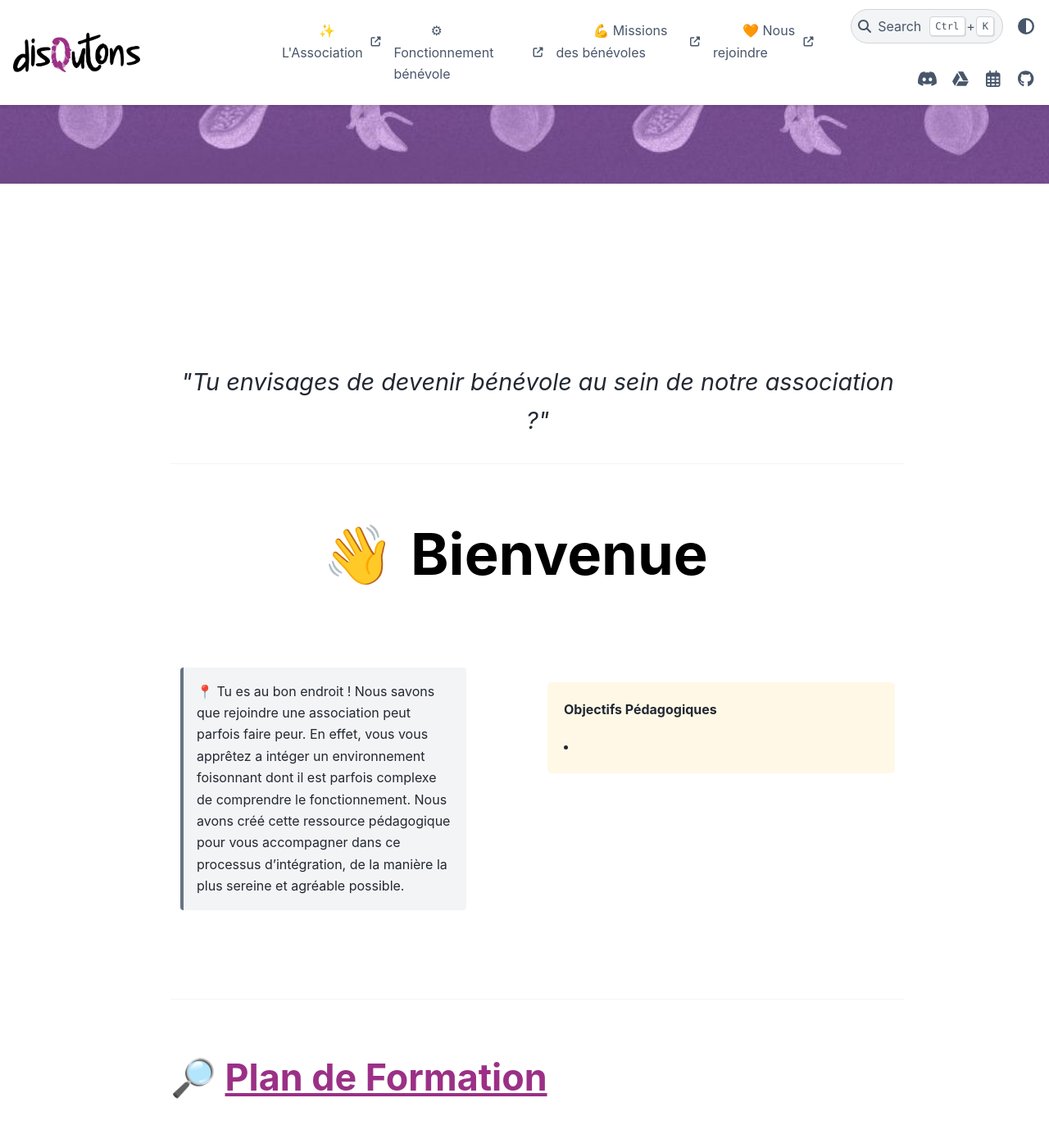
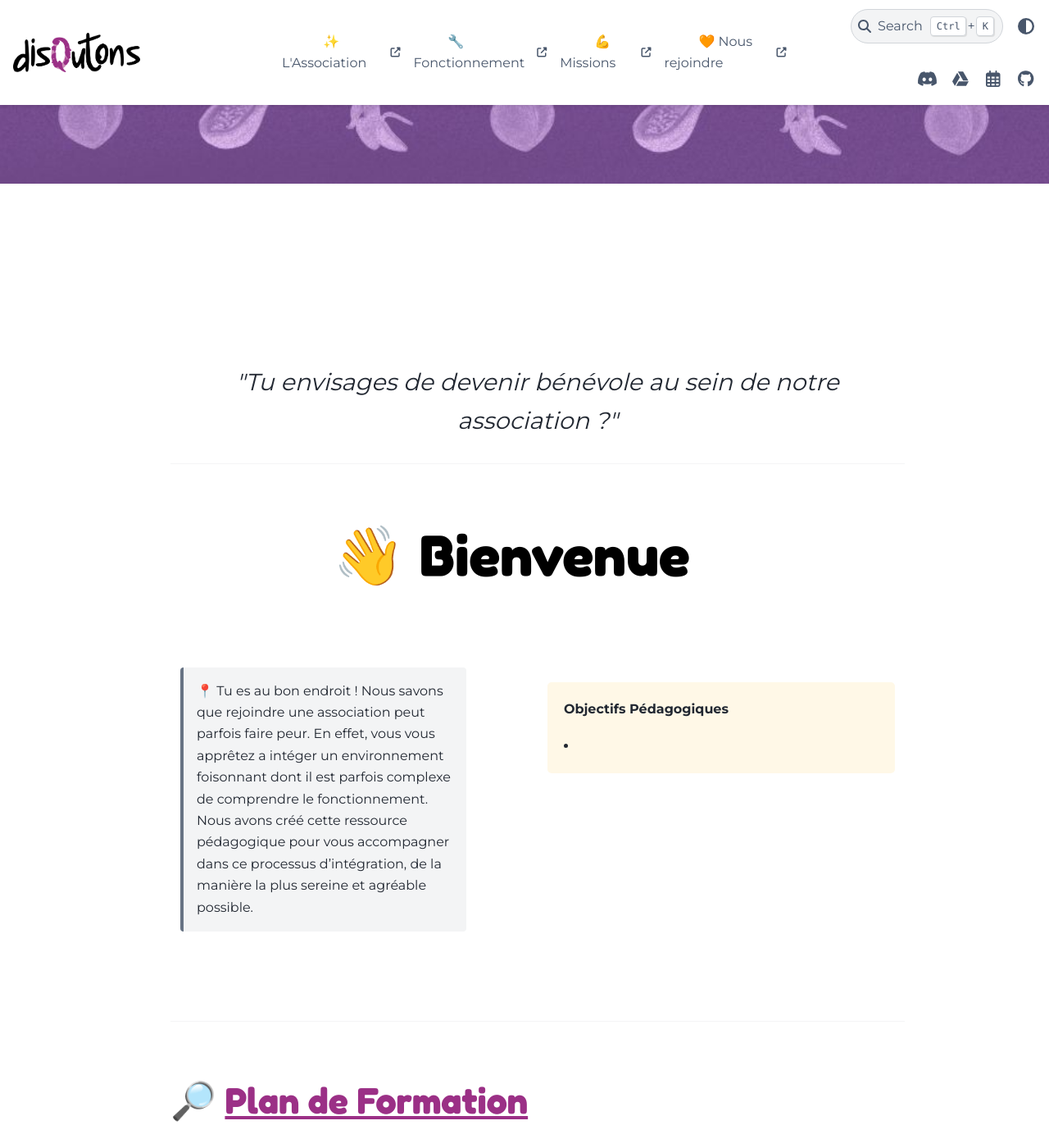
Before and after one commit to Deugz/SP-DisQutons, a Sphinx documentation site: the page built from source/index.md, in a window 1280 px wide and 1400 px high. Shown: the whole window at 82% size. Built offline with Sphinx 7.4.7 and the PyData theme 0.15.4, drawn with Linux system fonts in a browser that asks for light colours; pages that are not in the unit, such as notebooks, are missing from menus; a script that is not in the unit is left out.

```diff
--- a/source/_static/css/custom_style.css
+++ b/source/_static/css/custom_style.css
@@ -6,8 +6,12 @@
     --text-color: #333333; /* Couleur du texte */
 }
 
+body {
+    font-family: 'Montserrat', sans-serif;
+}
 
 h1 {
+    font-family: 'Fredoka', sans-serif;
     font-style: bold !important;
     margin-top: 70px !important;
     margin-bottom:70px !important;
@@ -17,7 +21,7 @@ h1 {
 }
 
 h2 {
-
+    font-family: 'Fredoka', sans-serif;
     font-style: bold;
     margin-top: 70px !important;
     margin-bottom:70px !important;
@@ -26,6 +30,7 @@ h2 {
 }
 
 h3 {
+    font-family: 'Fredoka', sans-serif;
     color: var(--tertiary-color) !important; /* Utilise la variable de couleur */
     margin-top:70px !important;
     margin-bottom:50px !important;
--- a/source/conf.py
+++ b/source/conf.py
@@ -60,22 +60,22 @@ html_theme_options = {
     "external_links": [
         {
             "url": "https://deugz.github.io/SP-DisQutons/build/html/content/Asso.html",
-            "name": "&nbsp &nbsp &nbsp &nbsp &nbsp ✨ L'Association",
+            "name": "&nbsp &nbsp &nbsp &nbsp &nbsp &nbsp ✨ L'Association",
             "attributes": {"target": "_blank"},
         },
         {
             "url": "https://deugz.github.io/SP-DisQutons/build/html/content/Fonctionement.html",
-            "name": "&nbsp &nbsp &nbsp &nbsp &nbsp ⚙ Fonctionnement bénévole",
+            "name": "&nbsp &nbsp &nbsp &nbsp &nbsp 🔧 Fonctionnement",
             "attributes": {"target": "_blank"},
         },
         {
             "url": "https://deugz.github.io/SP-DisQutons/build/html/content/Missions.html",
-            "name": "&nbsp &nbsp &nbsp &nbsp &nbsp 💪 Missions des bénévoles",
+            "name": "&nbsp &nbsp &nbsp &nbsp &nbsp 💪 Missions",
             "attributes": {"target": "_blank"},
         },
         {
             "url": "https://deugz.github.io/SP-DisQutons/build/html/content/Rejoindre.html",
-            "name": "&nbsp &nbsp &nbsp &nbsp 🧡 Nous rejoindre",
+            "name": "&nbsp &nbsp &nbsp &nbsp &nbsp 🧡 Nous rejoindre",
             "attributes": {"target": "_blank"},
         },
     ],
@@ -115,5 +115,5 @@ html_theme_options = {
 }
 
 
-html_css_files = ["css/custom_style.css", "css/slider.css"]
+html_css_files = ["css/custom_style.css", "css/slider.css", 'https://fonts.googleapis.com/css2?family=Fredoka:wght@400;700&family=Montserrat:wght@400;700&display=swap',]
 html_js_files = ["_static/assets/scripts/slider-script.js"]
--- a/source/index.md
+++ b/source/index.md
@@ -121,7 +121,7 @@ content/index
 
 ::::
 
-<h3> ⚙ <strong>Fonctionnement bénévole</strong> </h3>
+<h3> 🔧 <strong>Fonctionnement bénévole</strong> </h3>
 
 ::::{grid} 2
 
```
Also changed, not shown: source/content/Fonctionement.md (+2 -3 lines), 15 other files.
